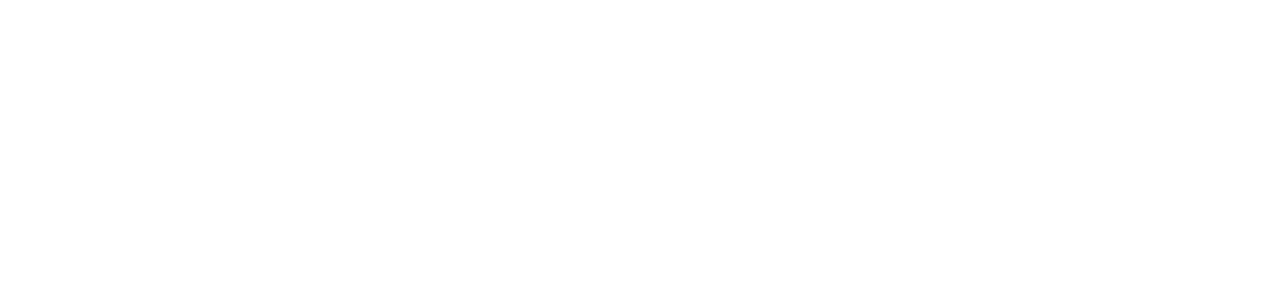
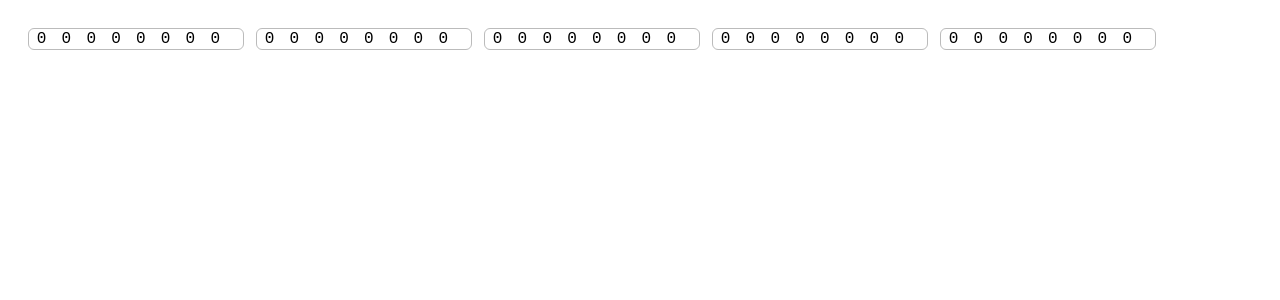
Before and after one commit to Iurovet/sha-keccak-visualiser, a React (Vite) app: page / in a window 1280 px wide. Shown: the top 300 px of the page. Built offline with nearby package versions, Linux system fonts and the light colour scheme.

Commit message:
Basic input box for 5, 8-hex character words

```diff
--- a/src/App.tsx
+++ b/src/App.tsx
@@ -1,10 +1,83 @@
-import { useState } from 'react'
+import React, { useState } from 'react';
+
+export default App;
+
 function App() {
+  const [hex, setHex] = useState(() => '0'.repeat(40));
+
+  const handleKeyDown = (index: number, e: React.KeyboardEvent<HTMLInputElement>) => {
+    const input = e.currentTarget;
+    const cursorPosition = input.selectionStart || 0;
+
+    if (e.key.length === 1) {
+      // Prevent normal browser behaviour
+      e.preventDefault();
+
+      // Reject non-hex input
+      if (/^[0-9a-fA-F]$/.test(e.key)) {
+        const globalBoxStart = index * 8;
+
+        // If cursor is at the end of the box (position 8), lock it to overwrite the 8th character
+        const overwriteIndex = cursorPosition === 8 ? globalBoxStart + 7 : globalBoxStart + cursorPosition;
+
+        // Replace exactly ONE character in our master state string
+        const newHex =
+          hex.substring(0, overwriteIndex) +
+          e.key +
+          hex.substring(overwriteIndex + 1);
+
+        setHex(newHex);
+
+        // Move the cursor forward exactly 1 space manually
+        setTimeout(() => {
+          const nextCursorPos = cursorPosition === 8 ? 8 : cursorPosition + 1;
+          input.setSelectionRange(nextCursorPos, nextCursorPos);
+        }, 0);
+      }
+    }
+
+    // Backspace or delete
+    else if (e.key === 'Backspace' || e.key === 'Delete') {
+      // Prevent normal events
+      e.preventDefault();
+
+      if (cursorPosition > 0) {
+        const globalBoxStart = index * 8;
+        const targetGlobalIndex = globalBoxStart + cursorPosition - 1;
+
+        setHex(
+          hex.substring(0, targetGlobalIndex + (e.key === 'Delete' ? 1 : 0)) +
+          '0' +
+          hex.substring(targetGlobalIndex + (e.key === 'Delete' ? 2 : 1))
+        );
+
+        // Move the cursor back exactly 1 space manually
+        setTimeout(() => {
+          input.setSelectionRange(cursorPosition - 1, cursorPosition - 1);
+        }, 0);
+      }
+    }
+  };
+
   return (
-    <>
-
-    </>
-  )
+    <div style={{ display: 'flex', gap: '12px', padding: '20px' }}>
+      {Array.from({ length: 5 }, (_, index) => {
+        return (
+          <input key={index} type="text" placeholder="00000000"
+            value={hex.substring(index * 8, (index * 8) + 8)}
+            onKeyDown={(e) => handleKeyDown(index, e)} onChange={() => {}}
+            style = {{
+              textAlign: 'center',
+              letterSpacing: '15.2px',
+              fontFamily: 'monospace',
+              fontSize: '16px',
+              border: '1px solid #bbb',
+              borderRadius: '6px',
+              backgroundColor: '#fff'
+            }}
+          />
+        );
+      })}
+    </div>
+  );
 }
-
-export default App
```
